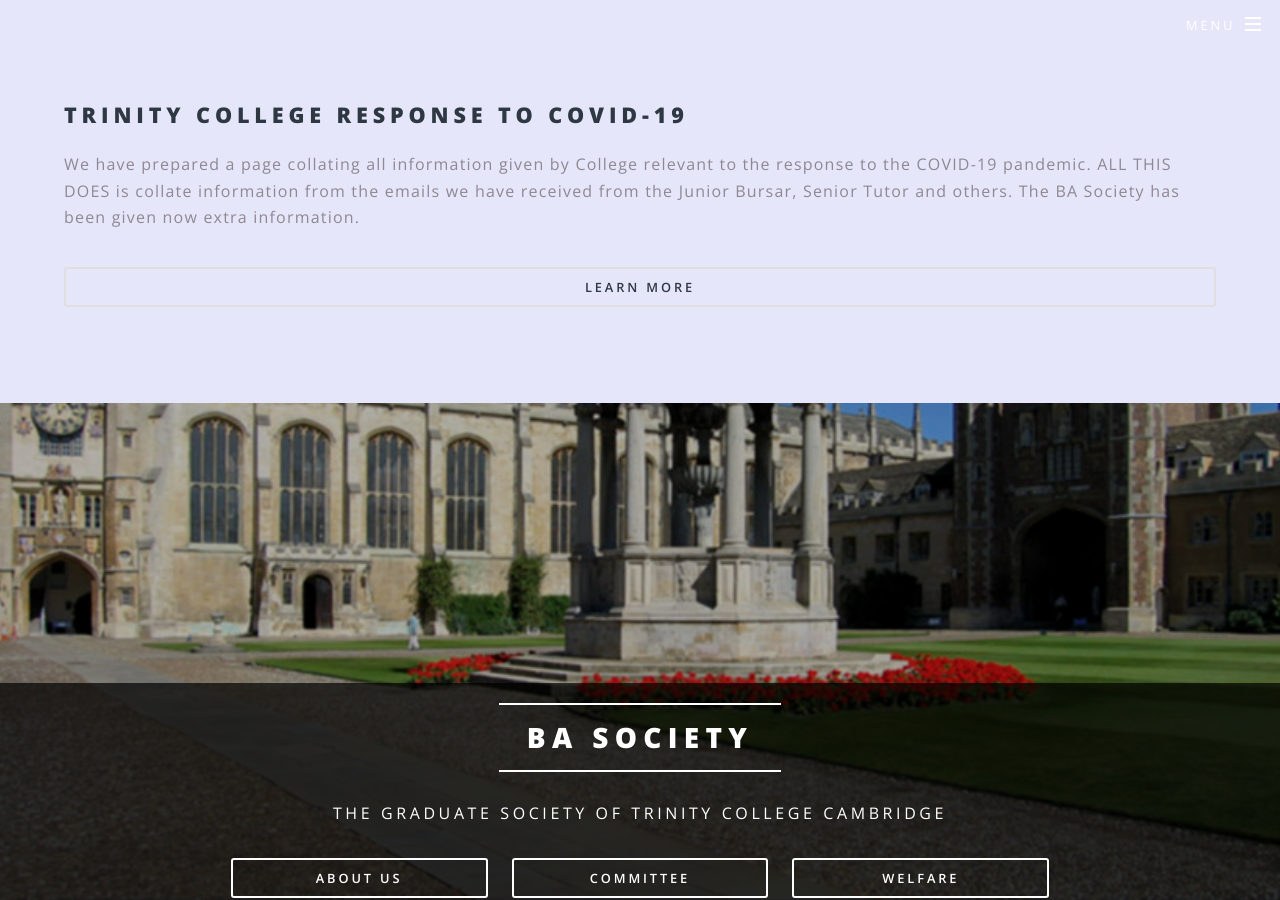
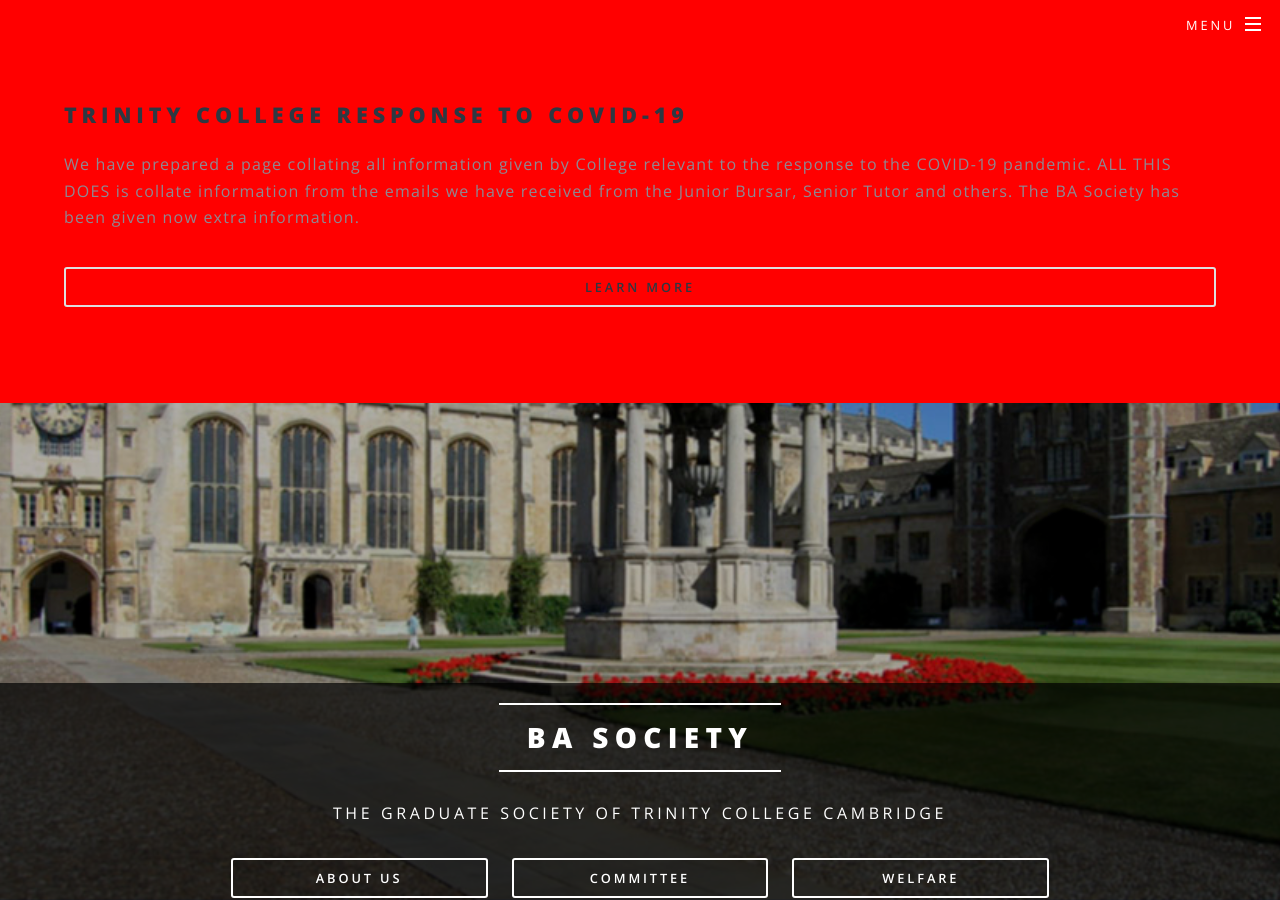
Before and after one commit to TrinityBASociety/trinitybasociety.github.io, a Jekyll site: the page built from index.html, in a window 1280 px wide and 900 px high. Built offline with Jekyll 4.4.1, drawn with Linux system fonts in a browser that asks for light colours.

Commit message:
testing banner

```diff
--- a/index.html
+++ b/index.html
@@ -1,7 +1,7 @@
 ---
 layout: landing
 ---
-<section id="coro" class="wrapper style5" style="background-color:#E6E6FA">
+<section id="coro" class="wrapper style5" style="background-color:#FF0000">
 	<div class="inner">
 		<header>
 			<h2>Trinity College Response to COVID-19</h2>
```
